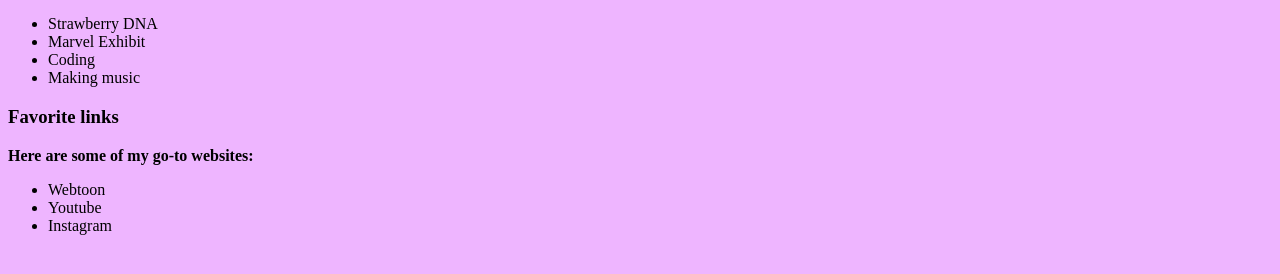
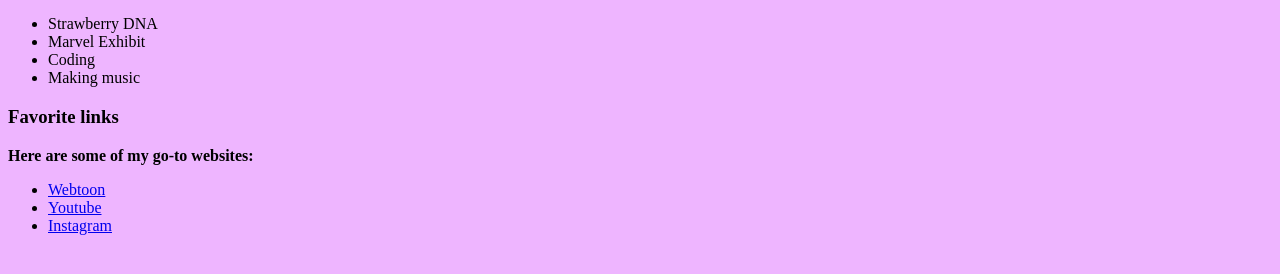
Before and after one commit to Abijelly/Personal-Website, a plain HTML site: page index.html in a window 1280 px wide. Shown: the part 160-434 px from the top of the page. Drawn offline with Linux system fonts and the light colour scheme.

Commit message:
fixed links

```diff
--- a/index.html
+++ b/index.html
@@ -34,7 +34,7 @@
             Abigail B.
             <img src="https://i.pinimg.com/736x/c2/2e/a3/c22ea3a90cfb99d099fbae248105e58b.jpg" alt="University Seal">
         </h1>
-        <p>Hi, my name is Abby and I am 16. I attend Northland High School. I am a junior and plan to go to the Ohio State University as a pre-med major to become a pediatric nurse practioner. I am a member of COSI's platform program where I expand my knowledge on fields in STEM.
+        <p>Hi, my name is Abby and I am 16. I attend Northland High School. I am a junior and plan to go to the Ohio State University as a pre-med major to become a pediatric nurse practioner. I am a member of COSI's platform program where I expand my knowledge on fields in STEM. </p>
         <h3>Activities at COSI
         </h3>
         <ul>
@@ -46,9 +46,9 @@
         <h3>Favorite links</h3>
         <p id="band-info">Here are some of my go-to websites:</p>
       <ul>
-        <li <a href="https://www.webtoons.com/en/">Webtoon</a></li>
-        <li <a href="https://www.youtube.com/">Youtube</a></li>
-        <li <a href="https://www.instagram.com/">Instagram</a></li>
+        <li> <a href="https://www.webtoons.com/en/">Webtoon</a> </li>
+        <li> <a href="https://www.youtube.com/">Youtube</a> </li>
+        <li> <a href="https://www.instagram.com/">Instagram</a></li>
       </ul>
 
     </body>
```
